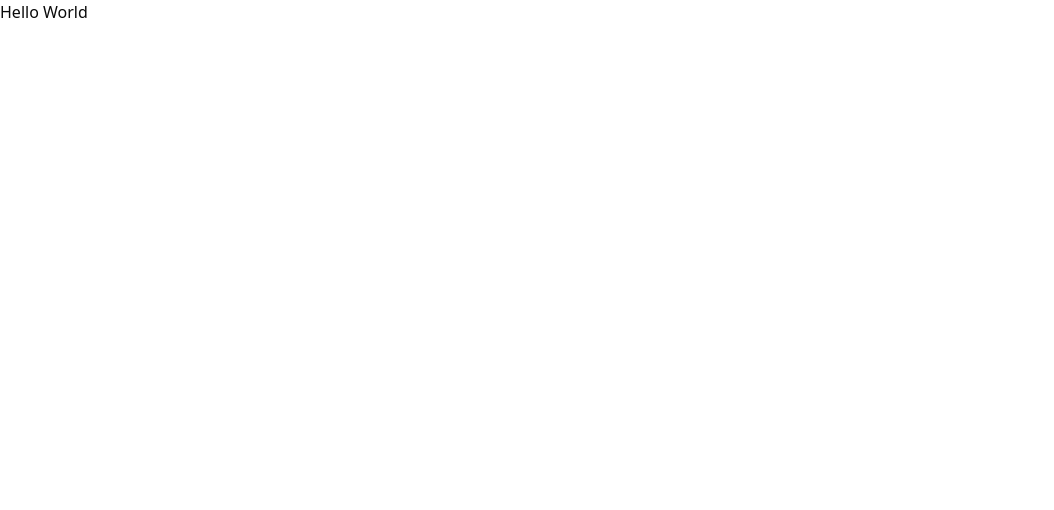
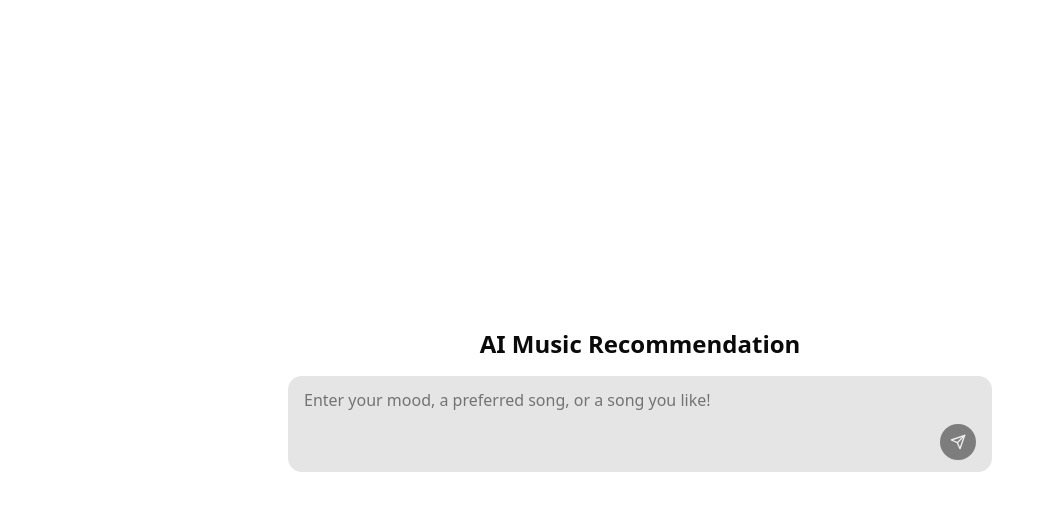
Before and after one commit to richardo231112175/AI-Music-Recommendation, a Next.js app: page / in a window 1280 px wide. Shown: the top 510 px of the page, without its empty margins (0-1054 px from the left). Built offline with nearby package versions, Linux system fonts and the light colour scheme.

Commit message:
Modified root layout and root page

```diff
--- a/src/app/layout.tsx
+++ b/src/app/layout.tsx
@@ -4,7 +4,7 @@ import './globals.css';
 export default function RootLayout({ children }: { children: ReactNode }): JSX.Element {
     return (
         <html lang="en">
-            <body className="antialiased">
+            <body className="min-w-80 text-sm md:text-base antialiased">
                 { children }
             </body>
         </html>
--- a/src/app/page.tsx
+++ b/src/app/page.tsx
@@ -1,7 +1,14 @@
 import { JSX } from 'react';
+import Input from '@/components/Input';
 
 export default function RootPage(): JSX.Element {
     return (
-        <h1>Hello World</h1>
+        <>
+            <main className="max-w-3xl mx-auto px-4 md:px-8 relative"></main>
+            <div className="w-full max-w-3xl min-w-80 mx-auto px-4 md:px-8 fixed bottom-1/2 translate-y-1/2 left-1/2 -translate-x-1/2 space-y-4">
+                <h2 className="text-center text-xl md:text-2xl font-semibold">AI Music Recommendation</h2>
+                <Input />
+            </div>
+        </>
     );
 }
```
